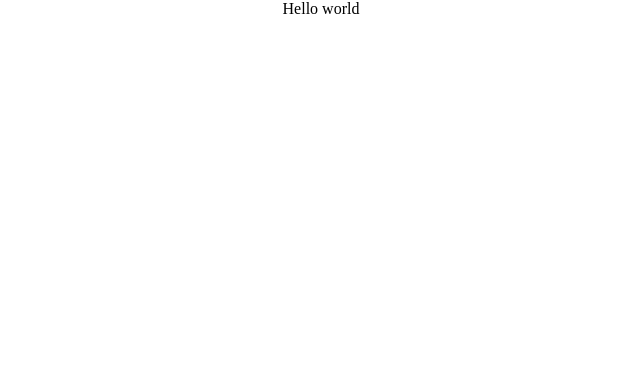
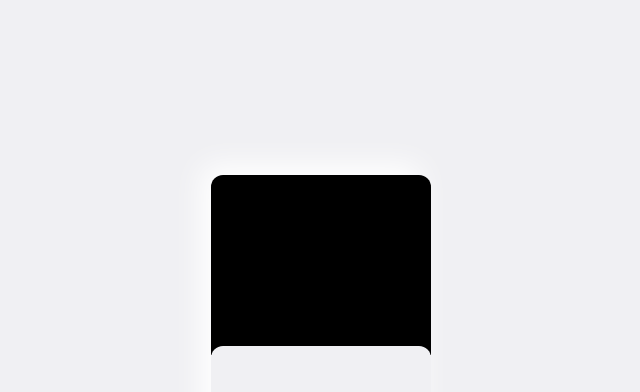
Before and after one commit to Saicharan0662/neumorphic-calculator-design, a React (Create React App) app: page / in a window 1280 px wide. Shown: the top 392 px of the page, without its empty margins (319-959 px from the left). Built offline with nearby package versions, Linux system fonts and the light colour scheme.

Commit message:
container design

```diff
--- a/src/App.css
+++ b/src/App.css
@@ -1,38 +1,31 @@
 .App {
-  text-align: center;
+  min-height: 100vh;
+  width: 100%;
+  display: flex;
+  justify-content: center;
+  align-items: center;
+  background-color: #F0F0F3;
+  ;
 }
 
-.App-logo {
-  height: 40vmin;
-  pointer-events: none;
+.container {
+  height: 450px;
+  width: 220px;
+  border-radius: 12px;
+  box-shadow: 10px 10px 30px 0px #AEAEC066;
+  box-shadow: -10px -10px 30px 0px #FFFFFF;
 }
 
-@media (prefers-reduced-motion: no-preference) {
-  .App-logo {
-    animation: App-logo-spin infinite 20s linear;
-  }
+.screen {
+  background-color: black;
+  height: 40%;
+  border-radius: 12px 12px 0 0;
 }
 
-.App-header {
-  background-color: #282c34;
-  min-height: 100vh;
-  display: flex;
-  flex-direction: column;
-  align-items: center;
-  justify-content: center;
-  font-size: calc(10px + 2vmin);
-  color: white;
+.btnCont {
+  height: 60%;
+  background-color: #F0F0F3;
+  border-radius: 12px;
+  position: relative;
+  bottom: 9px;
 }
-
-.App-link {
-  color: #61dafb;
-}
-
-@keyframes App-logo-spin {
-  from {
-    transform: rotate(0deg);
-  }
-  to {
-    transform: rotate(360deg);
-  }
-}
--- a/src/App.js
+++ b/src/App.js
@@ -3,7 +3,10 @@ import './App.css';
 function App() {
   return (
     <div className="App">
-      Hello world
+      <div className="container">
+        <div className="screen"></div>
+        <div className="btnCont"></div>
+      </div>
     </div>
   );
 }
```
